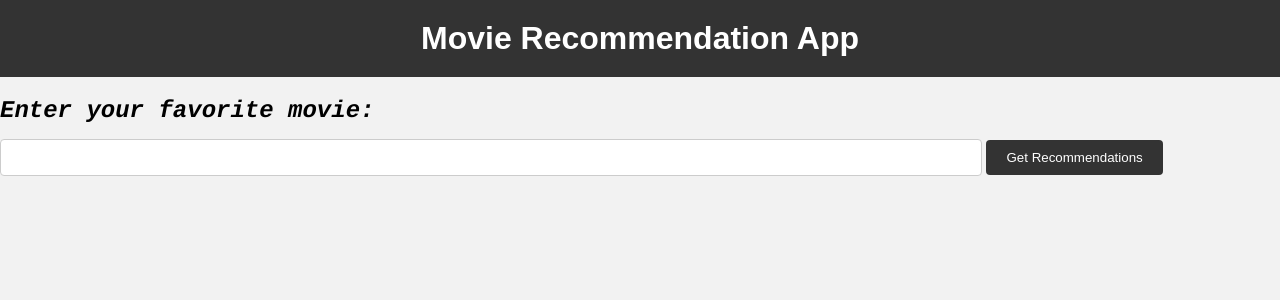
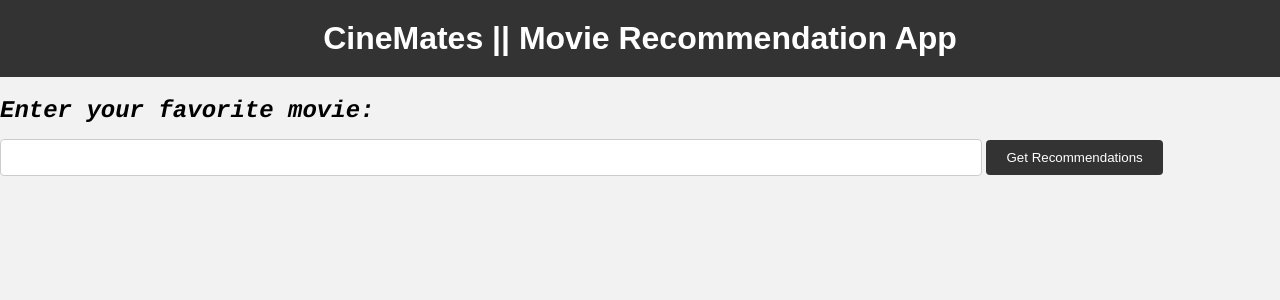
Before and after one commit to harshil-junakiya/Movie_Recommandation, a Flask app: page / in a window 1280 px wide. Shown: the top 300 px of the page. Run offline with Flask 3, Linux system fonts and the light colour scheme; parts of the project's set-up code (start-up, migrations or seed data) failed here and were passed over.

Commit message:
Update index.html

```diff
--- a/templates/index.html
+++ b/templates/index.html
@@ -61,7 +61,7 @@
     </style>
 </head>
 <body>
-    <h1>Movie Recommendation App</h1>
+    <h1>CineMates || Movie Recommendation App</h1>
     <form method="POST">
         <label for="movie_name"><i>Enter your favorite movie: </i></label>
         <input type="text" id="movie_name" name="movie_name">
```
